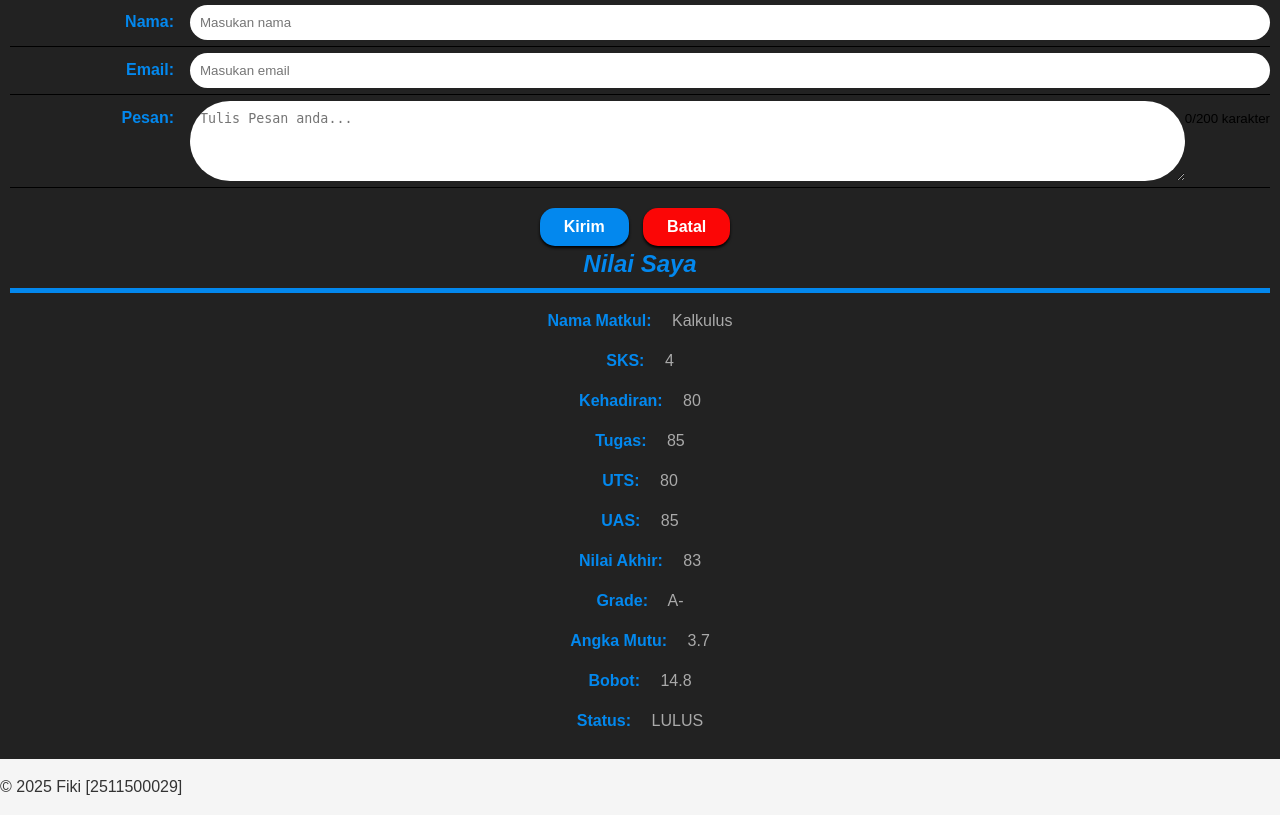
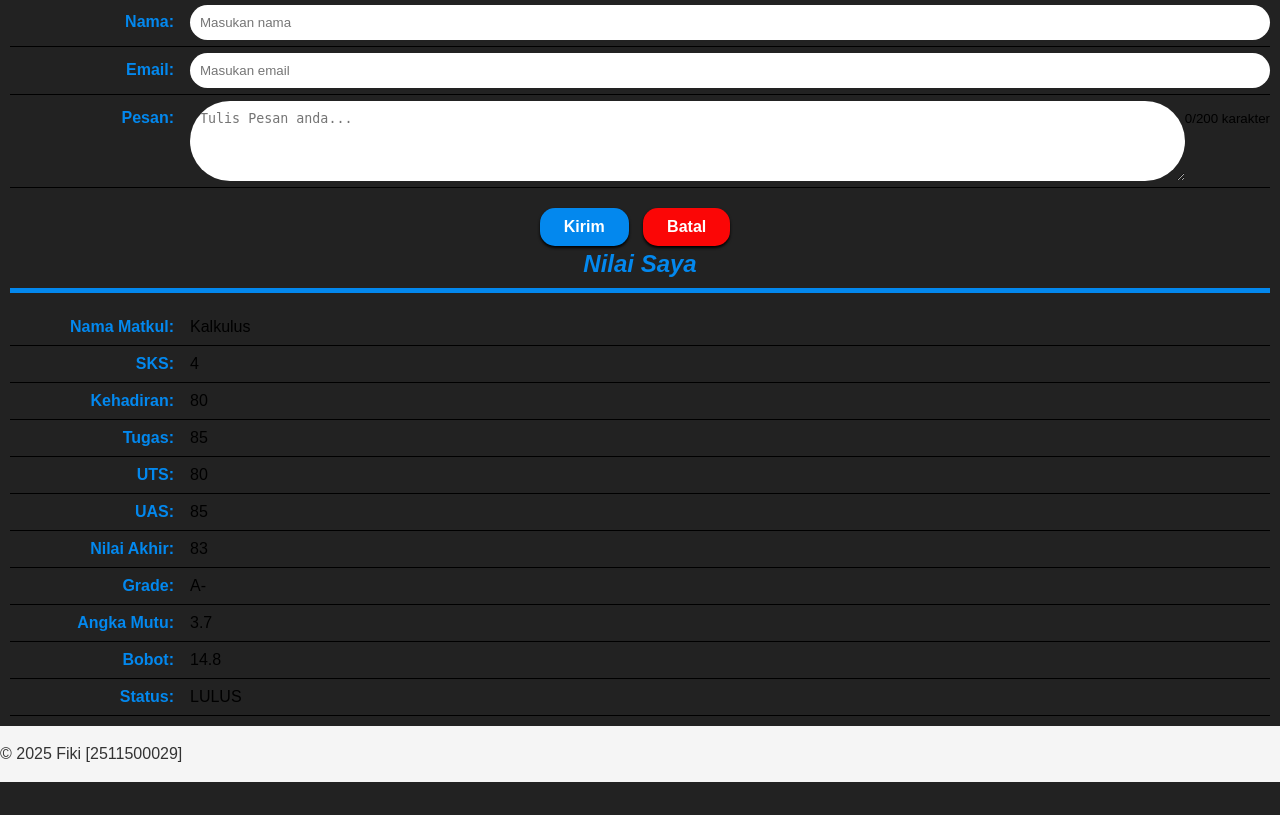
Before and after one commit to FikiNih/2511500029-PWD-TI1A-25261, a PHP site: page /pertemuan-06/index.php in a window 1280 px wide. Shown: the part 1125-1940 px from the top of the page. After the commit the page ends 1907 px from the top, so only its background shows below. Run offline with PHP 8.4, Linux system fonts and the light colour scheme.

Commit message:
hello.php

```diff
--- a/pertemuan-06/style.css
+++ b/pertemuan-06/style.css
@@ -257,7 +257,7 @@ footer {
 }
 
 #About p,
-#Contact p {
+#ipk p {
     display: flex;
     justify-content: flex-start;
     align-items: baseline;
```
